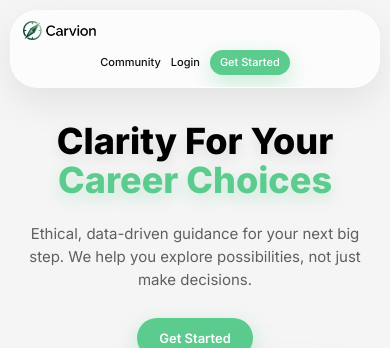
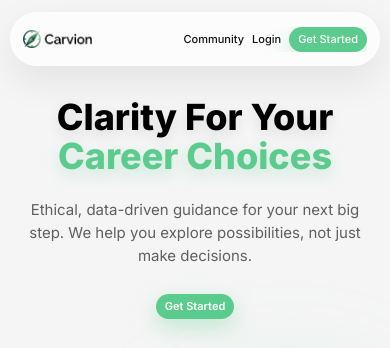
Before and after one commit to DarynaHostishcheva/carvion-project, a plain HTML site: page frontend/index.html in a window 390 px wide. Shown: the top 348 px of the page. Drawn offline with Linux system fonts and the light colour scheme.

Commit message:
Polish mobile navbar proportions

```diff
--- a/frontend/css/style.css
+++ b/frontend/css/style.css
@@ -1419,3 +1419,253 @@ img {
   }
 
 }
+
+/* =========================
+   FINAL RESPONSIVE NAV SYSTEM
+========================= */
+
+@media (max-width: 760px) {
+
+  body {
+    padding-top: 112px;
+  }
+
+  .navbar {
+    top: 12px;
+  }
+
+  .nav-container {
+    width: calc(100% - 24px);
+    max-width: none;
+
+    min-height: 76px;
+    height: auto;
+
+    display: grid;
+    grid-template-columns: auto 1fr;
+    grid-template-areas:
+      "logo action"
+      "links links";
+
+    align-items: center;
+
+    row-gap: 8px;
+    column-gap: 10px;
+
+    padding: 9px 14px 10px;
+
+    border-radius: 28px;
+
+    overflow: hidden;
+  }
+
+  .logo {
+    grid-area: logo;
+
+    display: flex;
+    align-items: center;
+  }
+
+  .logo img {
+    height: 19px;
+    width: auto;
+  }
+
+  .nav-actions {
+    grid-area: action;
+
+    display: flex;
+    justify-content: flex-end;
+    align-items: center;
+  }
+
+  .nav-links {
+    grid-area: links;
+
+    width: 100%;
+    min-width: 0;
+
+    display: flex;
+    justify-content: center;
+    align-items: center;
+
+    gap: 13px;
+
+    overflow: visible;
+
+    white-space: nowrap;
+  }
+
+  .nav-links a {
+    flex: 0 0 auto;
+
+    font-size: 12px;
+    line-height: 1;
+
+    white-space: nowrap;
+  }
+
+  .dashboard-btn,
+  .nav-action-btn,
+  .logout-btn,
+  .btn {
+    padding: 7px 11px;
+
+    font-size: 12px;
+    line-height: 1;
+
+    border-radius: 999px;
+
+    white-space: nowrap;
+  }
+
+  .logout-btn {
+    margin-left: 2px;
+  }
+
+}
+
+/* HOME PAGE: keep navbar in one row */
+@media (max-width: 760px) {
+
+  .home-page-body {
+    padding-top: 92px;
+  }
+
+  .home-page-body .nav-container {
+    min-height: 58px;
+    height: 58px;
+
+    display: flex;
+    align-items: center;
+    justify-content: space-between;
+
+    gap: 10px;
+
+    padding: 0 14px;
+
+    border-radius: 999px;
+  }
+
+  .home-page-body .logo {
+    flex: 0 0 auto;
+  }
+
+  .home-page-body .logo img {
+    height: 19px;
+  }
+
+  .home-page-body .nav-links {
+    flex: 1 1 auto;
+
+    display: flex;
+    justify-content: flex-end;
+    align-items: center;
+
+    gap: 10px;
+
+    overflow: hidden;
+  }
+
+  .home-page-body .nav-links a {
+    font-size: 12px;
+  }
+
+  .home-page-body .nav-action-btn,
+  .home-page-body .btn {
+    padding: 7px 11px;
+
+    font-size: 12px;
+  }
+
+}
+
+/* SMALL PHONES */
+@media (max-width: 430px) {
+
+  body {
+    padding-top: 106px;
+  }
+
+  .nav-container {
+    width: calc(100% - 20px);
+
+    min-height: 72px;
+
+    padding: 8px 12px 9px;
+
+    border-radius: 26px;
+  }
+
+  .logo img {
+    height: 18px;
+  }
+
+  .nav-links {
+    gap: 10px;
+  }
+
+  .nav-links a {
+    font-size: 11.2px;
+  }
+
+  .dashboard-btn,
+  .nav-action-btn,
+  .logout-btn,
+  .btn {
+    padding: 7px 10px;
+
+    font-size: 11.2px;
+  }
+
+  .home-page-body {
+    padding-top: 88px;
+  }
+
+  .home-page-body .nav-container {
+    min-height: 54px;
+    height: 54px;
+
+    padding: 0 12px;
+  }
+
+  .home-page-body .logo img {
+    height: 18px;
+  }
+
+  .home-page-body .nav-links {
+    gap: 8px;
+  }
+
+  .home-page-body .nav-links a {
+    font-size: 11px;
+  }
+
+  .home-page-body .nav-action-btn,
+  .home-page-body .btn {
+    padding: 7px 9px;
+
+    font-size: 11px;
+  }
+
+}
+
+/* EXTRA NARROW */
+@media (max-width: 380px) {
+
+  .nav-links {
+    gap: 8px;
+  }
+
+  .nav-links a {
+    font-size: 10.5px;
+  }
+
+  .dashboard-btn,
+  .nav-action-btn,
+  .logout-btn,
+  .btn {
+    font-size: 10.5px;
+  }
+
+}
--- a/frontend/index.html
+++ b/frontend/index.html
@@ -10,7 +10,7 @@
   <link href="https://fonts.googleapis.com/css2?family=Inter:wght@300;400;500;600;700;800&display=swap" rel="stylesheet">
 </head>
 
-<body>
+<body class="home-page-body">
 
   <header class="navbar">
 
```
